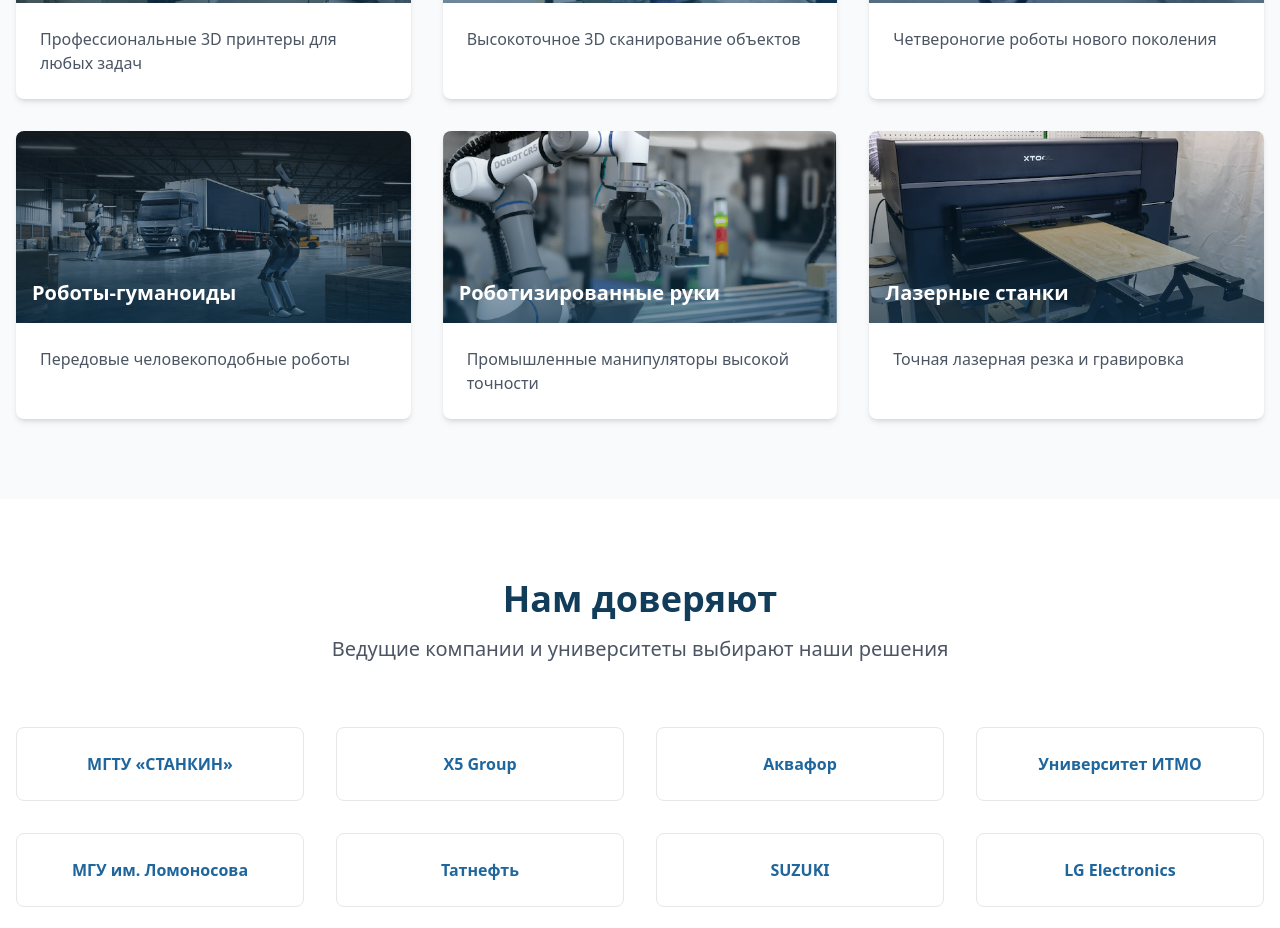
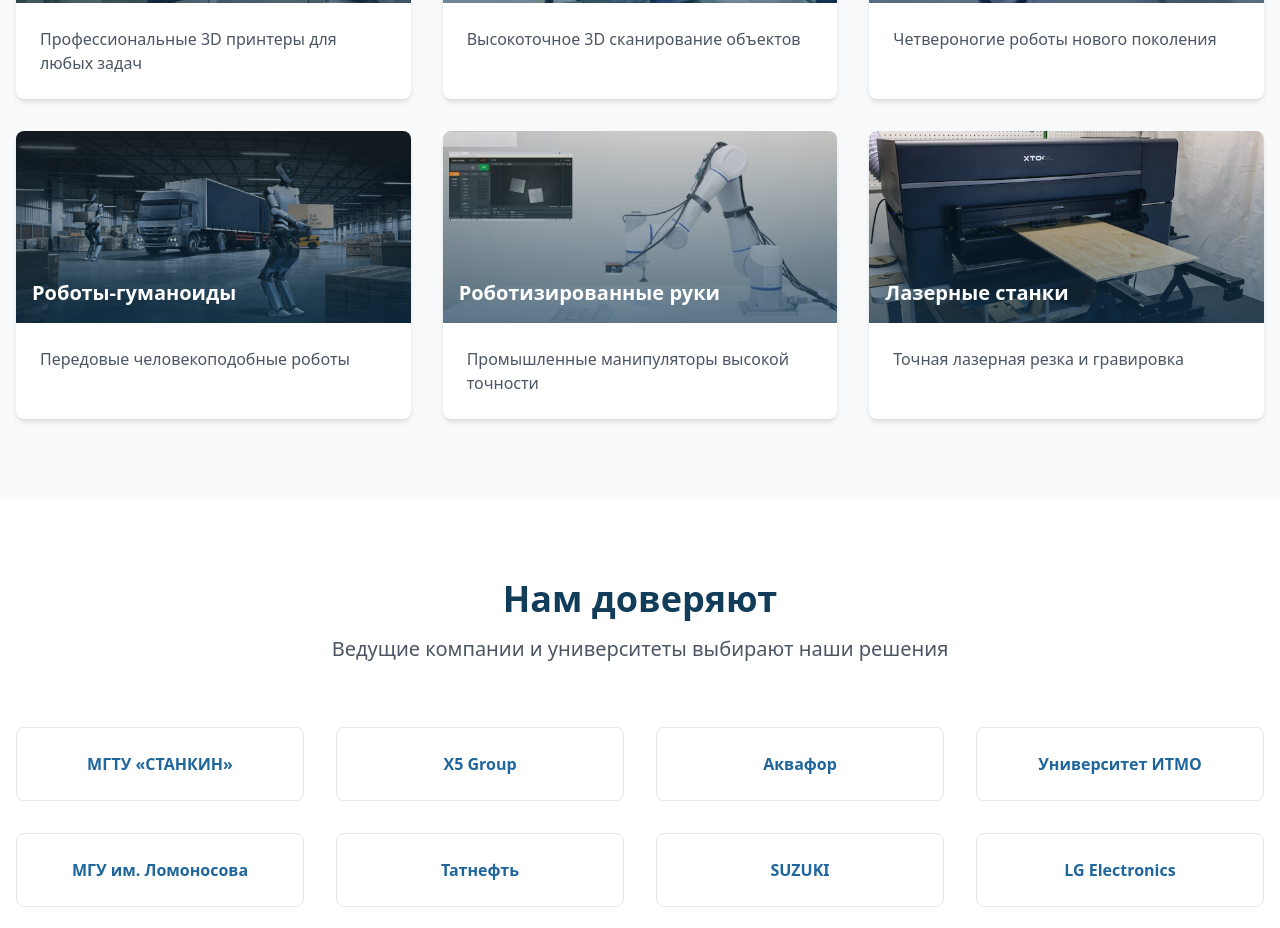
Before and after one commit to egordriagin/d-robots-digital-forge, a React (Vite) app: page / in a window 1280 px wide. Shown: the part 2280-3208 px from the top of the page. Built offline with nearby package versions, Linux system fonts and the light colour scheme.

Commit message:
Update robotic arms image
Change the image for the robotic arms category in `src/pages/Index.tsx`.

```diff
--- a/src/pages/Index.tsx
+++ b/src/pages/Index.tsx
@@ -182,7 +182,7 @@ const Index = () => {
               { name: "3D Сканеры", path: "/3d-scanners", image: "/lovable-uploads/1de61f53-1ad1-486d-a41a-b07677534eec.png", description: "Высокоточное 3D сканирование объектов" },
               { name: "Робо-собаки", path: "/robotic-dogs", image: "/lovable-uploads/7a11ebf8-8517-4e5f-a5f5-536dff738aa3.png", description: "Четвероногие роботы нового поколения" },
               { name: "Роботы-гуманоиды", path: "/humanoid-robots", image: "/lovable-uploads/41ac80d3-ba89-4629-a422-78b19d9dad72.png", description: "Передовые человекоподобные роботы" },
-              { name: "Роботизированные руки", path: "/robotic-arms", image: "/lovable-uploads/f01ff7a4-ad84-4553-8eac-bfaa2e392886.png", description: "Промышленные манипуляторы высокой точности" },
+              { name: "Роботизированные руки", path: "/robotic-arms", image: "/lovable-uploads/12411eee-82bc-4187-a5a4-6874e356ff85.png", description: "Промышленные манипуляторы высокой точности" },
               { name: "Лазерные станки", path: "/laser-cutters", image: "/lovable-uploads/412a23d8-1bd6-4d1f-aa81-256e3a56277f.png", description: "Точная лазерная резка и гравировка" }
             ].map((category) => (
               <Link key={category.path} to={category.path} className="group block">
```
Also changed, not shown: public/lovable-uploads/12411eee-82bc-4187-a5a4-6874e356ff85.png (added).
